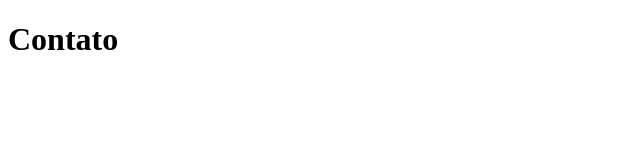
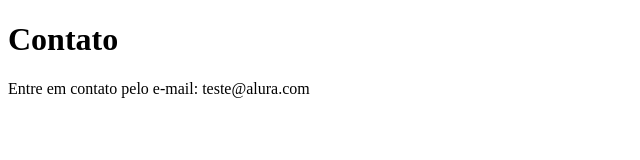
Before and after one commit to akiramrt/sistemas-de-cadastro, a plain HTML site: page contato.html in a window 1280 px wide. Shown: the whole page, without its empty margins (0-640 px from the left). Drawn offline with Linux system fonts and the light colour scheme.

Commit message:
Adicionando o e-mail de contato

```diff
--- a/contato.html
+++ b/contato.html
@@ -8,5 +8,6 @@
 </head>
 <body>
     <h1>Contato</h1>
+    <p>Entre em contato pelo e-mail: teste@alura.com</p>
 </body>
 </html>
```
